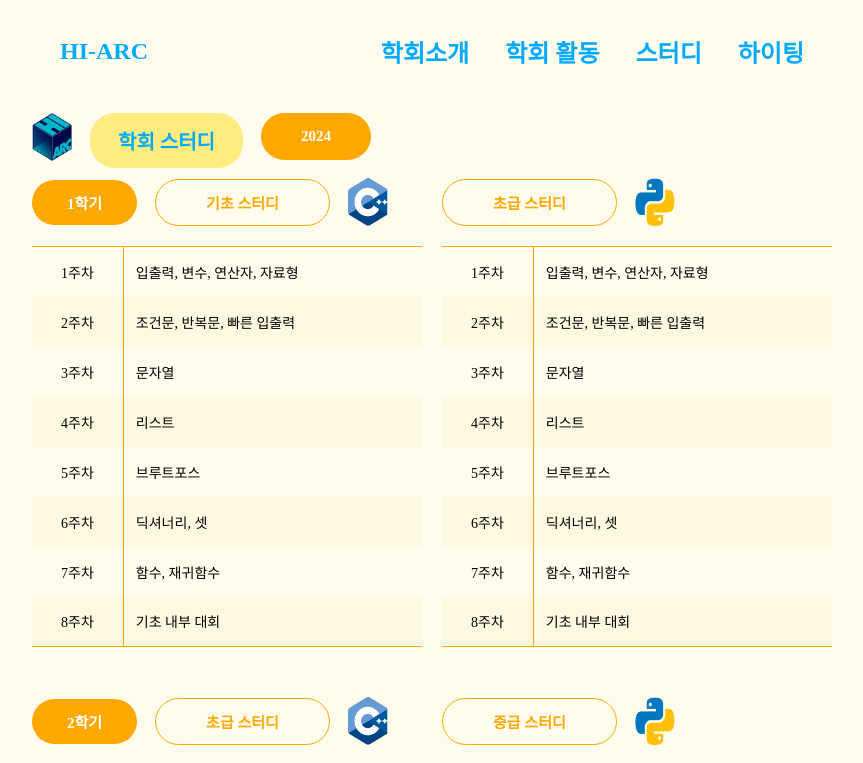
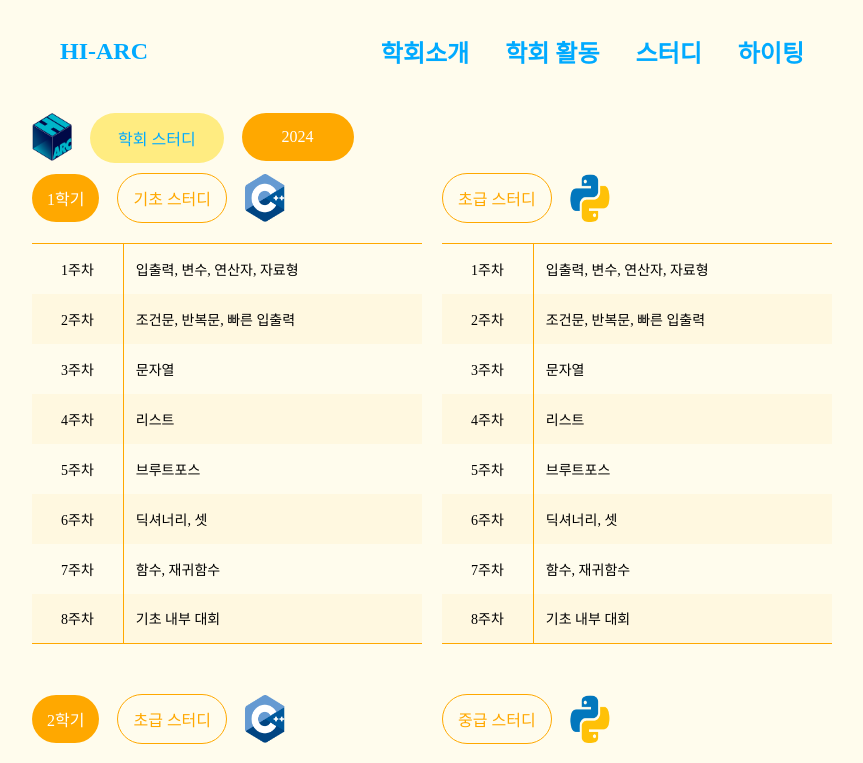
Before and after one commit to HI-ARC/hiarcHomepage, a React (Vite) app: page /study in a window 1280 px wide. Shown: the top 763 px of the page, without its empty margins (208-1071 px from the left). Built offline with nearby package versions, Linux system fonts and the light colour scheme; a web font is replaced by a local one.

Commit message:
#feat: 긴급 수정

```diff
--- a/src/component/atom/TextCircle.jsx
+++ b/src/component/atom/TextCircle.jsx
@@ -12,9 +12,13 @@ const CircleStyle = styled.div`
   border: ${(props) => props.border};
   border-color: ${(props) => props.borderColor};
   padding: ${(props) => props.padding};
-  font-size: ${(props) => props.fontSize};
-  font-weight: 900;
+  ${FontStyle.body2Medium}
   white-space: nowrap;
+
+  /* 🎯 화면 크기가 800px 이하일 때 폰트 크기를 줄임 */
+  @media (max-width: 800px) {
+    ${FontStyle.captionMedium}
+  }
 `;
 
 // 텍스트 담고, 글자색과 배경색 디폴트값 설정
--- a/src/component/block/StudyTableIntro.jsx
+++ b/src/component/block/StudyTableIntro.jsx
@@ -11,11 +11,20 @@ const StudyIntroWrapper = styled.div`
   width: 100%;
   margin-right: auto;
   flex: 1;
+
+  @media (max-width: 800px) {
+    gap: 10px;
+  }
 `;
 
 const LanguageImage = styled.img`
   width: 40px;
   height: 48px;
+
+  @media (max-width: 800px) {
+    width: 30px;
+    height: 38px;
+  }
 `;
 
 const StudyTableIntro = ({ semester, studyName, isSemester, icon }) => {
@@ -26,7 +35,6 @@ const StudyTableIntro = ({ semester, studyName, isSemester, icon }) => {
           text={semester}
           color={Color.white}
           backgroundColor={Color.orange}
-          padding="12px 35px"
         />
       )}
       <TextCircle
@@ -35,7 +43,6 @@ const StudyTableIntro = ({ semester, studyName, isSemester, icon }) => {
         backgroundColor={Color.background}
         border="0.5px solid"
         borderColor={Color.orange}
-        padding="12px 50px"
       />
       <LanguageImage src={icon} />
     </StudyIntroWrapper>
```
Also changed, not shown: 1 other file (tests, documents, lock files or other folders).
